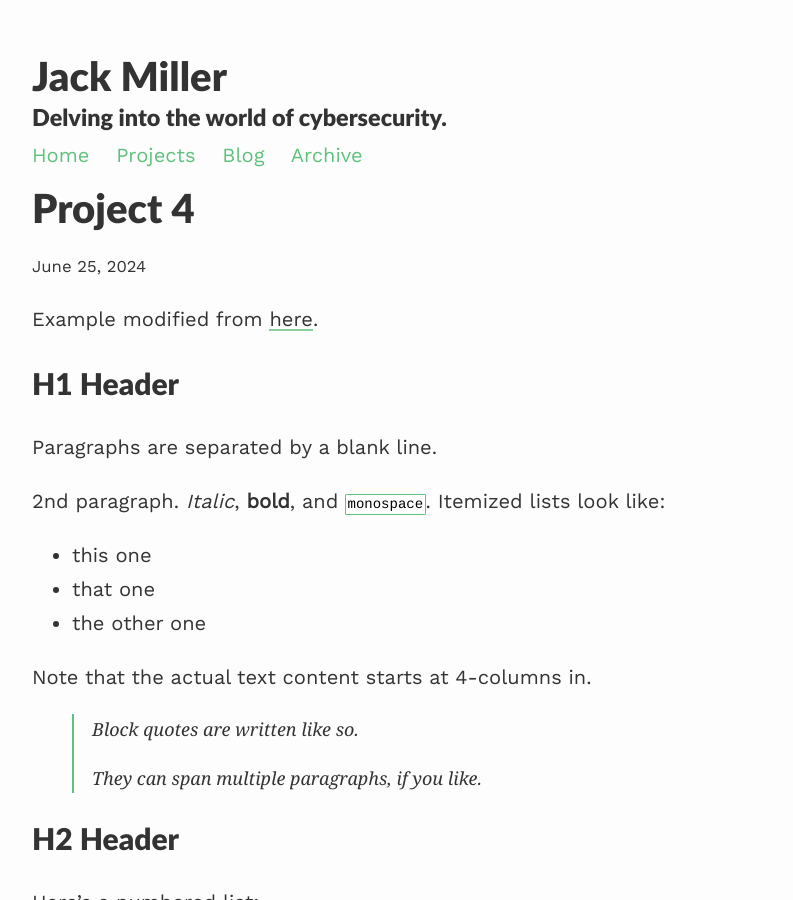
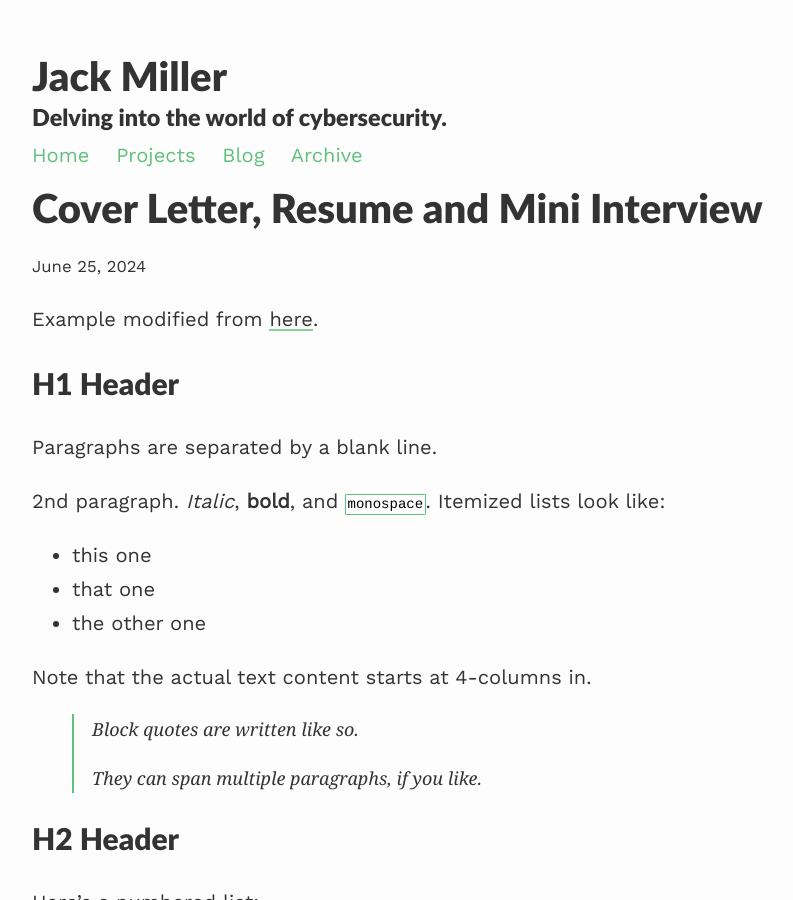
Before and after one commit to jackdmiller/jackdmiller.github.io, a Jekyll site: the page built from _projects/project4.md, in a window 1280 px wide and 900 px high. Shown: the whole window, without its empty margins (208-1001 px from the left). Built offline with Jekyll 4.4.1, drawn with Linux system fonts in a browser that asks for light colours; nearby versions of some CDN libraries; formulas are drawn with MathJax 3.

Commit message:
Update project4.md

```diff
--- a/_projects/project4.md
+++ b/_projects/project4.md
@@ -1,7 +1,7 @@
 ---
 layout: post
-title: Project 4
-description: another project
+title: Cover Letter, Resume and Mini Interview
+description: ENC 3241 Project #1
 ---
 
 Example modified from [here](http://www.unexpected-vortices.com/sw/rippledoc/quick-markdown-example.html){:target="_blank"}.
```
